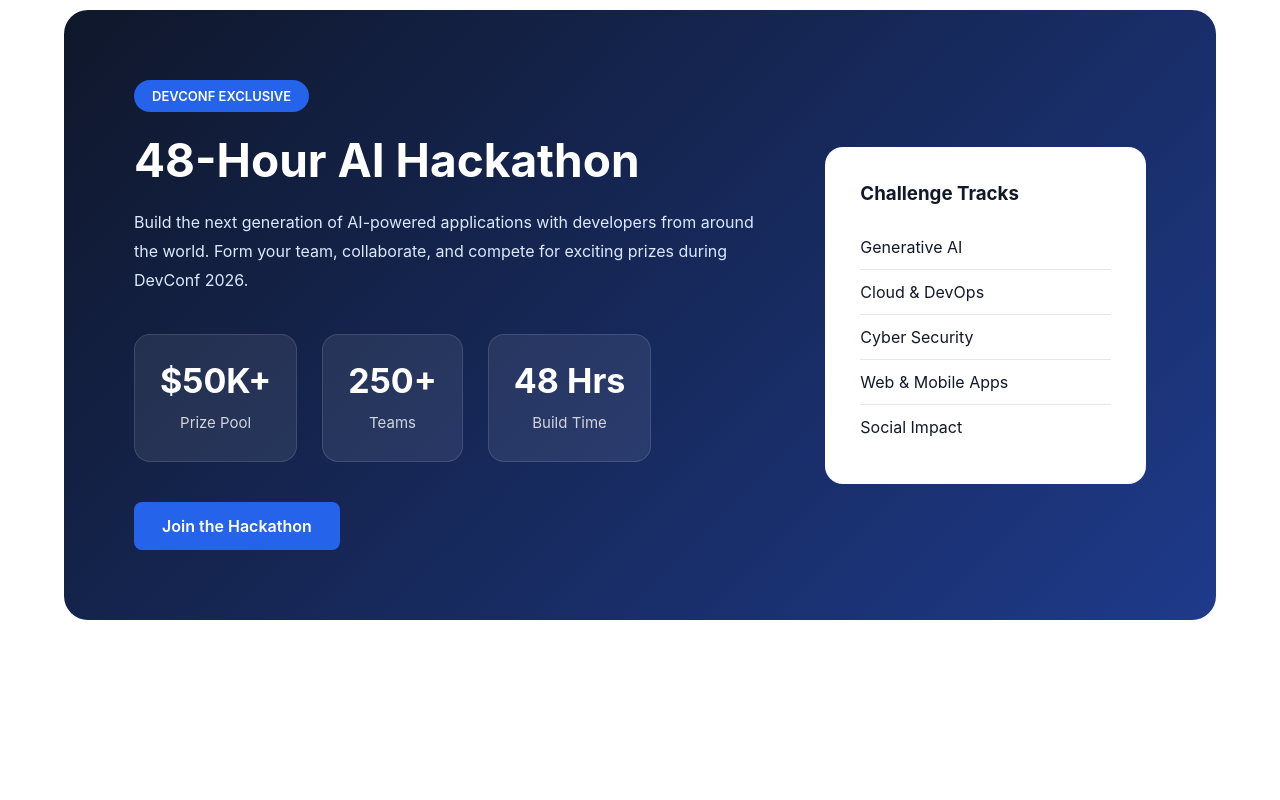
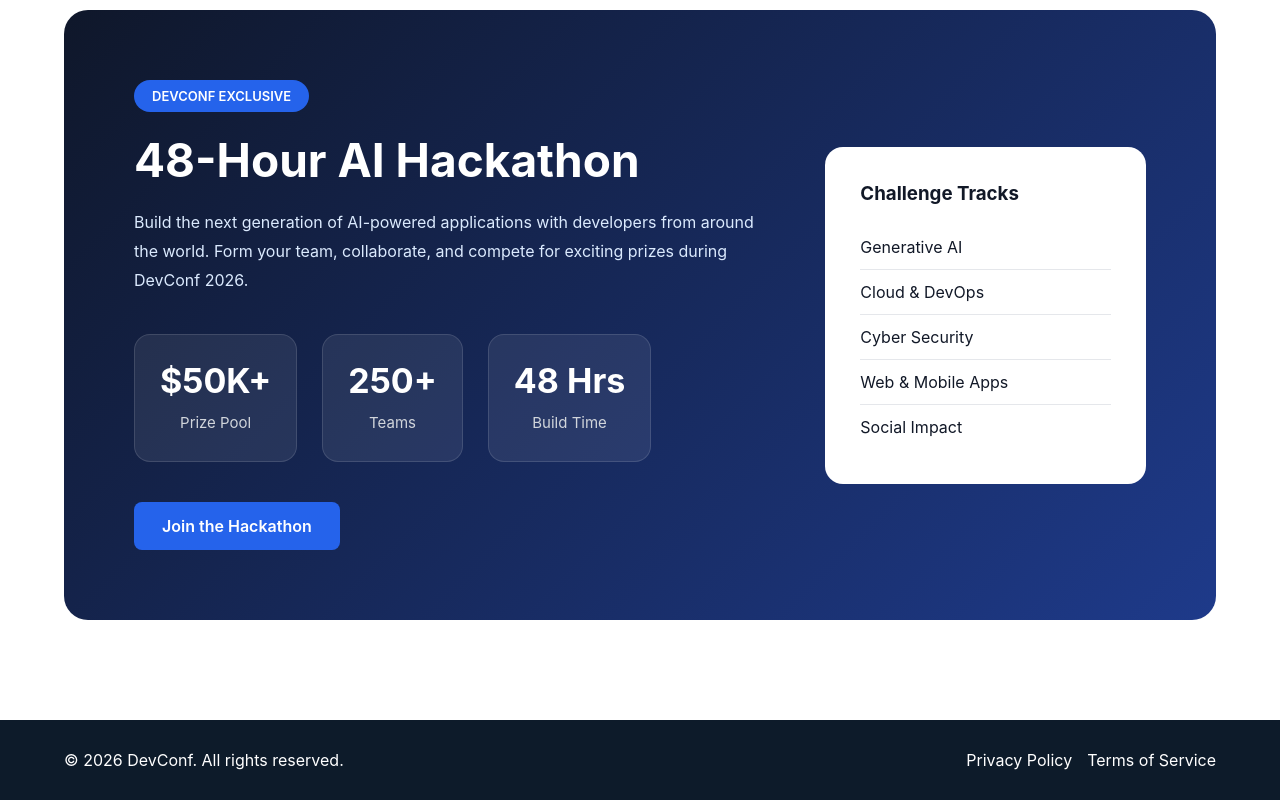
Before and after one commit to ohiduzzaman23/B14-A01, a plain HTML site: page index.html in a window 1280 px wide. Shown: the part 2749-3549 px from the top of the page. Before the commit the page ends 3469 px from the top, so only its background shows below. Drawn offline with Linux system fonts and the light colour scheme.

Commit message:
update footer section

```diff
--- a/index.html
+++ b/index.html
@@ -196,5 +196,18 @@
         </div>
       </div>
     </section>
+    <!-- footer -->
+
+    <footer>
+      <div class="container footer-container">
+        <div class="">
+          <p>© 2026 DevConf. All rights reserved.</p>
+        </div>
+        <div class="footer-right">
+          <p>Privacy Policy</p>
+          <p>Terms of Service</p>
+        </div>
+      </div>
+    </footer>
   </body>
 </html>
--- a/style.css
+++ b/style.css
@@ -386,3 +386,18 @@ nav a:hover {
     justify-content: center;
   }
 }
+
+footer {
+  background-color: #0d1b2a;
+  color: white;
+  padding: 30px 0;
+}
+
+.footer-container {
+  display: flex;
+  justify-content: space-between;
+}
+.footer-right {
+  display: flex;
+  gap: 15px;
+}
```
